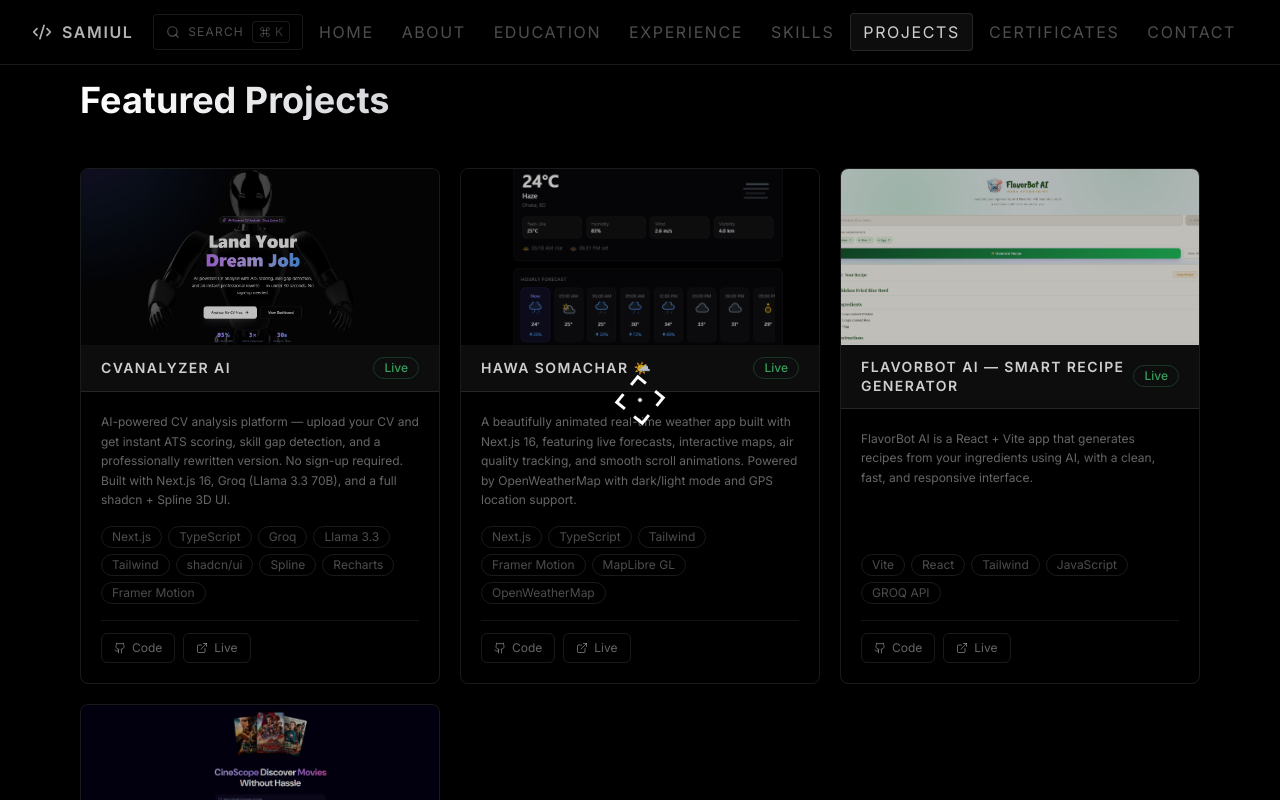
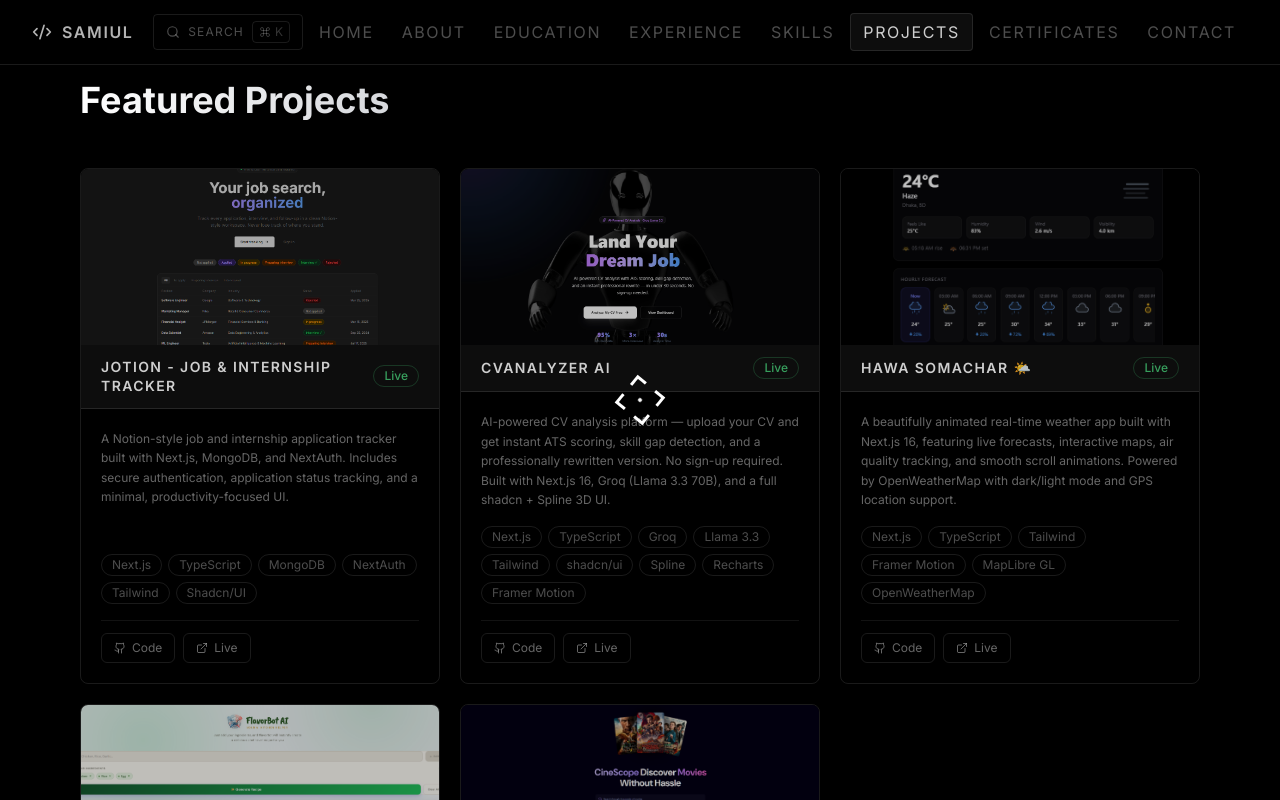
Before and after one commit to mdsamiulhaq03/Portfolio, a React (Vite) app: page /projects in a window 1280 px wide. Shown: the top 800 px of the page. Built offline with nearby package versions, Linux system fonts and the light colour scheme.

Commit message:
added a new project

```diff
--- a/src/pages/Projects.jsx
+++ b/src/pages/Projects.jsx
@@ -5,9 +5,27 @@ import FlavorBot from "@/assets/projects_img/FlavorBot.png";
 import CineScope from "@/assets/projects_img/CineScope.png";
 import CVAnalyzer from "@/assets/projects_img/CVAnalyzer.png";
 import HawaSomachar from "@/assets/projects_img/HawaSmachar.png";
+import Jotion from "@/assets/projects_img/Jotion.png";
 
 
 const projects = [
+  {
+  title: "Jotion - Job & Internship Tracker",
+  description:
+    "A Notion-style job and internship application tracker built with Next.js, MongoDB, and NextAuth. Includes secure authentication, application status tracking, and a minimal, productivity-focused UI.",
+  image: Jotion,
+  github: "https://github.com/mdsamiulhaq03/job-tracker",
+  live: "https://jotion-thejobtracker.vercel.app",
+  tags: [
+    "Next.js",
+    "TypeScript",
+    "MongoDB",
+    "NextAuth",
+    "Tailwind",
+    "Shadcn/UI",
+  ],
+  liveStatus: true,
+},
     {
 title: "CVAnalyzer AI",
 description:
```
Also changed, not shown: .claude/settings.local.json, src/assets/projects_img/Jotion.png (added).
